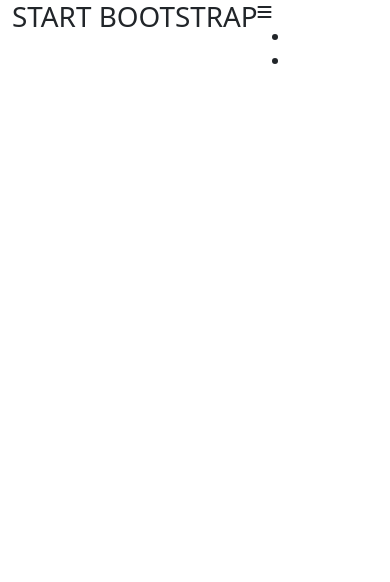
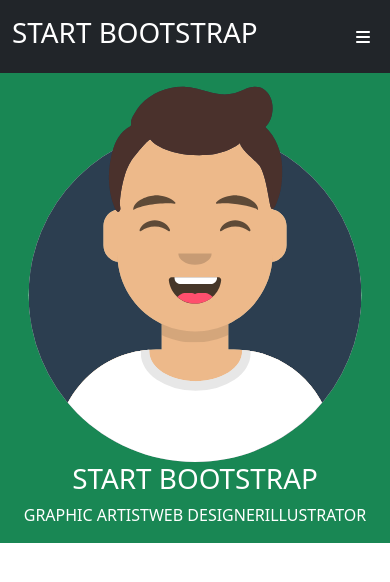
Before and after one commit to HelgaToshkollari/-html-css-bootstrap-freelancer, a plain HTML site: page index.html in a window 390 px wide. Drawn offline with nearby package versions, Linux system fonts and the light colour scheme.

Commit message:
adds section

```diff
--- a/css/style-media.css
+++ b/css/style-media.css
@@ -1,7 +1,3 @@
-
-@media screen and (min-width: 576px) {
-
-}
 
 
 @media screen and (min-width: 768px) {
--- a/css/style.css
+++ b/css/style.css
@@ -0,0 +1,5 @@
+a{
+    text-decoration: none;
+    padding: 0 1rem;
+    display: flex;
+}
--- a/index.html
+++ b/index.html
@@ -14,30 +14,54 @@
 
     </head>
     <body>
-        <header>
+        <header class="bg-dark">
             <nav>
-                <div class="container ">
-                    <div class="d-flex">
-                        <div class="block-left">
-                            <h1>START BOOTSTRAP</h1>
+                <div class="container d-flex justify-content-between py-3 ">
+
+                    <div class="block-left ">
+                        <h1 class="text-white">START BOOTSTRAP</h1>
+                    </div>
+                    <div class="block-right d-flex align-items-center">
+
+                        <div class="link-container px-2">
+                            <i class=" text-white fa-solid fa-bars d-md-none "></i>
+                            <ul class=" text-white list-unstyled px-2 d-flex d-none d-sm-none d-md-block ">
+                                <li >PORTFOLIO</li>
+                                <li >ABOUT</li>
+                                <li">CONTACT</li>
+                            </ul>
+
                         </div>
-                        <div class="block-right">
+                    </div>
+                </div>
+            </nav>
+        </header>
+        <main>
+            <section class="bg-success">
+                <div class="container">
+                    <div class="row">
+                        <div class="col">
+                            <div class="text-center">
+                                <img src="img/avatar.svg" alt="">
+                                <h1 class="text-white ">START BOOTSTRAP</h1>
+                                <div>
 
-                            <div class="link-container">
-                                <i class="fa-solid fa-bars"></i>
-                                <ul>
-                                    <li></li>
-                                    <li></li>
-                                </ul>
-
+                                </div>
+                                <div class="">
+                                    <ul class="text-white list-unstyled justify-content-center d-flex">
+                                        <li>GRAPHIC ARTIST</li>
+                                        <li>WEB DESIGNER</li>
+                                        <li>ILLUSTRATOR</li>
+                                    </ul>
+                                </div>
                             </div>
                         </div>
-
                     </div>
 
                 </div>
-            </nav>
-        </header>
+            </section>
+        </main>
 
     </body>
+
 </html>
```
